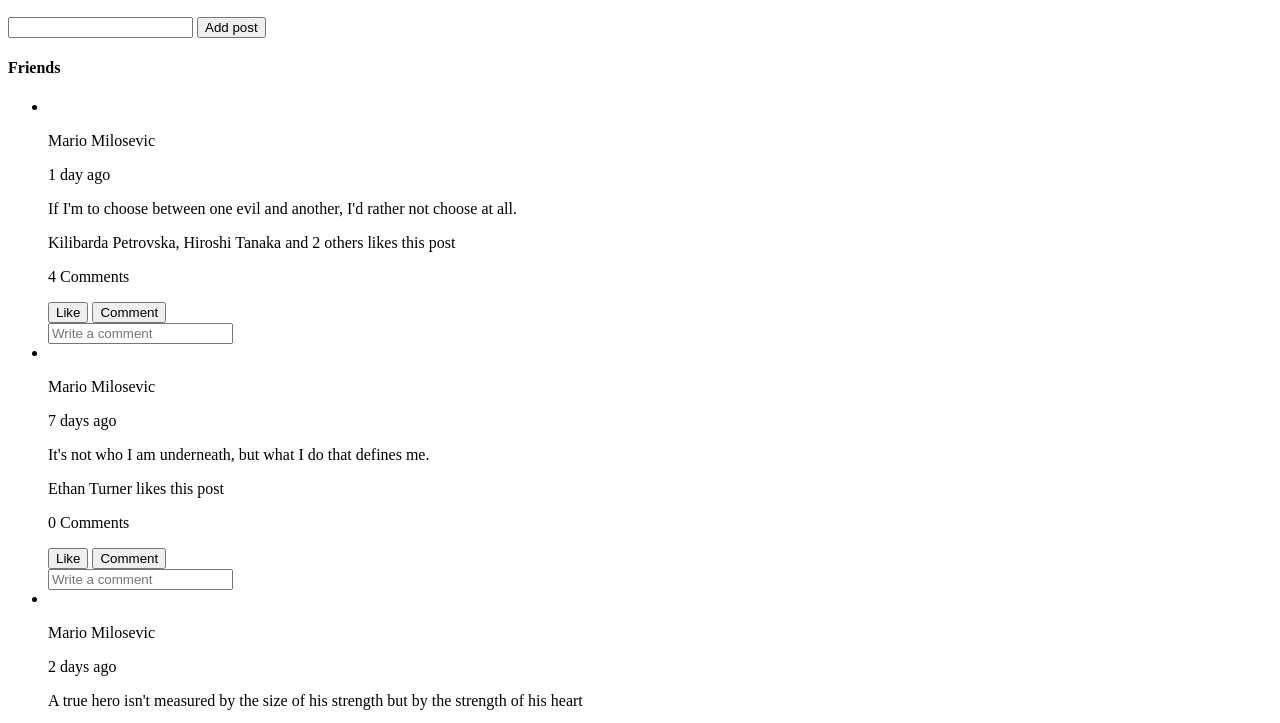
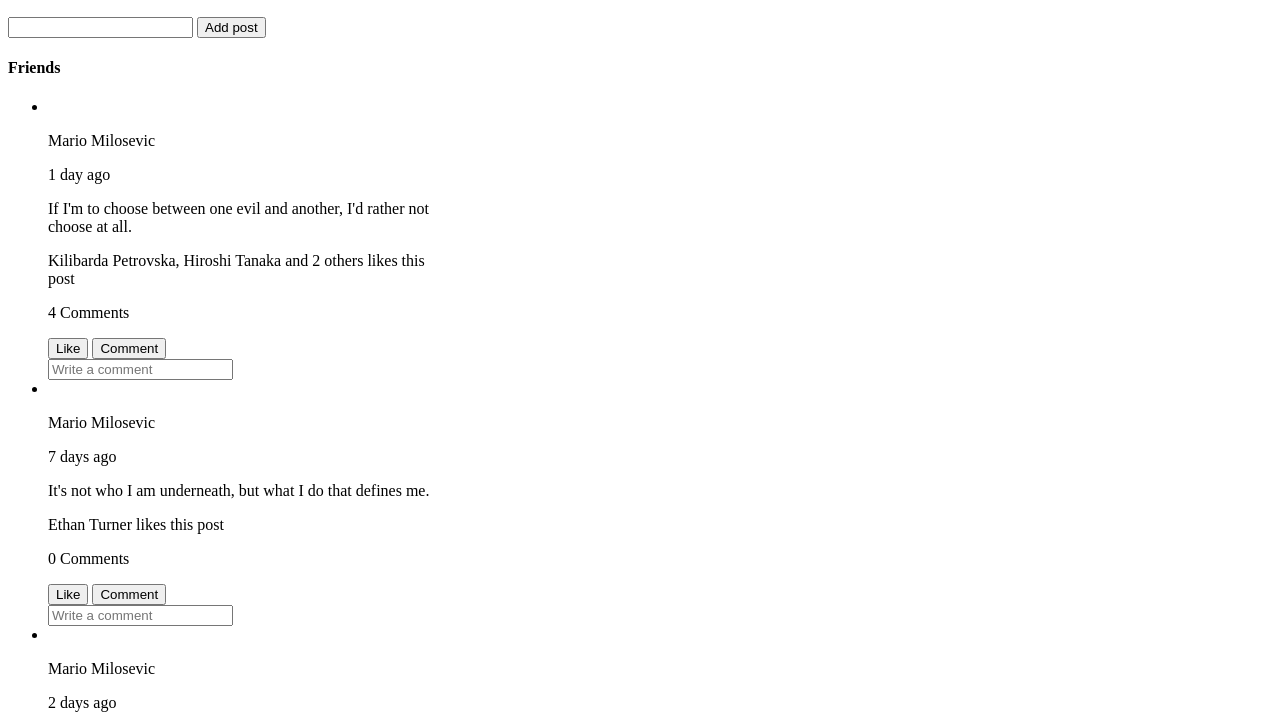
Before and after one commit to dariojularic/Social-media-js, a website built with Vite: page index.html in a window 1280 px wide. Shown: the part 51-774 px from the top of the page. Built offline with nearby package versions, Linux system fonts and the light colour scheme.

Commit message:
Add style

```diff
--- a/style.css
+++ b/style.css
@@ -28,3 +28,7 @@
   height: 80%;
   width: 80%;
 }
+
+.posts {
+  width: 400px;
+}
```
